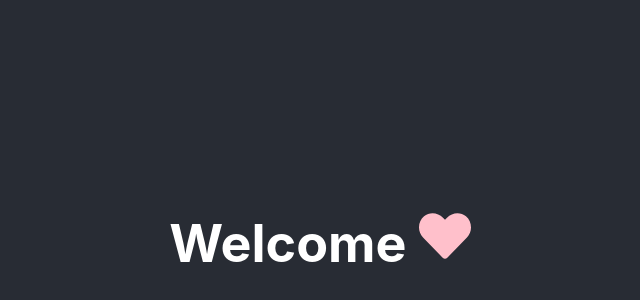
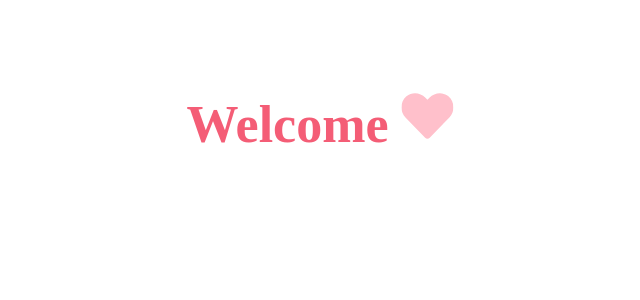
Before and after one commit to kanon-inoue/baby_sitting_app, a React (Create React App) app: page / in a window 1280 px wide. Shown: the part 158-458 px from the top of the page, without its empty margins (320-960 px from the left). Built offline with nearby package versions, Linux system fonts and the light colour scheme.

Commit message:
welcom done!

```diff
--- a/src/App.css
+++ b/src/App.css
@@ -2,37 +2,31 @@
   text-align: center;
 }
 
-.App-logo {
-  height: 40vmin;
-  pointer-events: none;
-}
-
 @media (prefers-reduced-motion: no-preference) {
-  .App-logo {
-    animation: App-logo-spin infinite 20s linear;
+  #App-header {
+    bottom: 15%;
+    left: 50%;
+    transform: translate(-50%, 0%);
+    position: absolute;
+    animation: linear;
+    animation-name: run;
+    animation-duration: 2s;
+  }
+  @keyframes run {
+    from { opacity: 0; left: 70% }
+    to   { opacity: 1; left: 50% }
   }
 }
 
 .App-header {
-  background-color: #282c34;
+  position:absolute;
+  background-color: white;
   min-height: 100vh;
   display: flex;
   flex-direction: column;
   align-items: center;
   justify-content: center;
   font-size: calc(10px + 2vmin);
-  color: white;
+  color: rgb(244, 93, 118);
+  font-family: American Typewriter, serif;
 }
-
-.App-link {
-  color: #61dafb;
-}
-
-@keyframes App-logo-spin {
-  from {
-    transform: rotate(0deg);
-  }
-  to {
-    transform: rotate(360deg);
-  }
-}
--- a/src/App.js
+++ b/src/App.js
@@ -1,15 +1,21 @@
-import logo from './logo.svg';
 import './App.css';
 import React, { Component } from 'react';
-import { FaHeart} from 'react-icons/fa';
+import {FaHeart} from 'react-icons/fa';
+
 
 function App() {
   return (
-    <div className="App">
-      <header className="App-header">
-        <h1>Welcome <FaHeart style={{color: 'pink'}}/></h1>
+    <div className="App" id="App">
+      <header className="App-header" id="App-header">
+        <h1 class= "welcom" id="welcom">Welcome <FaHeart style={{color: 'pink'}}/></h1>
       </header>
+      <div>
+        <h3 class="owner_question" id="owner_question">What are you looking after?</h3>
+        <button>Human</button>
+        <button>Dog</button>
+      </div>
     </div>
+
   );
 }
 
```
Also changed, not shown: src/baby.svg (added), src/dog.svg (added).
